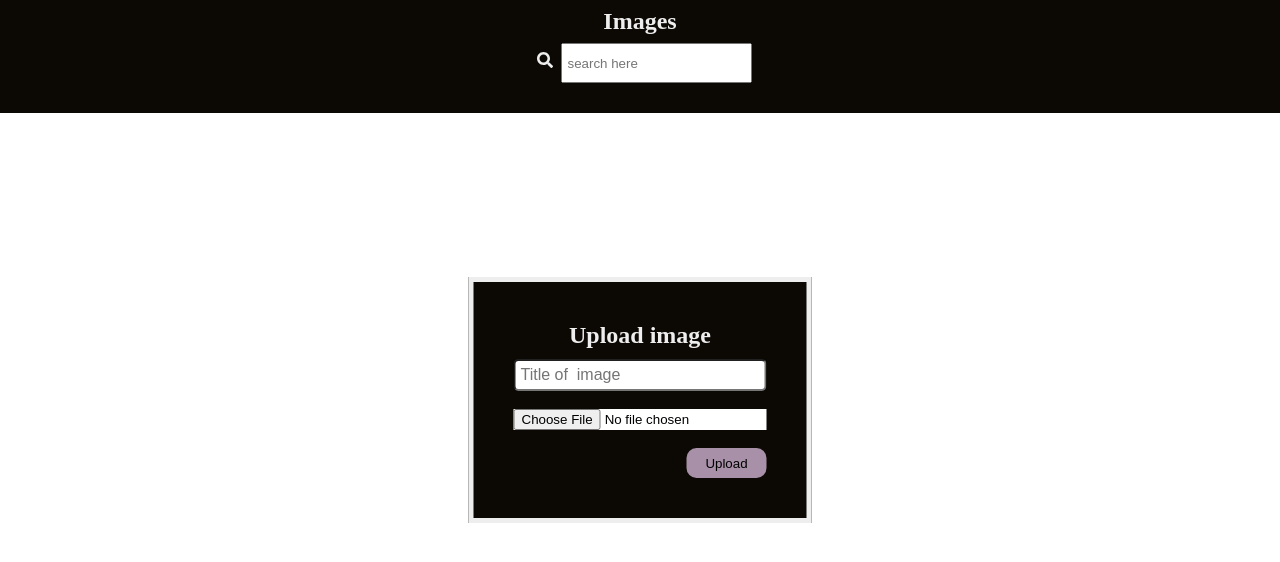
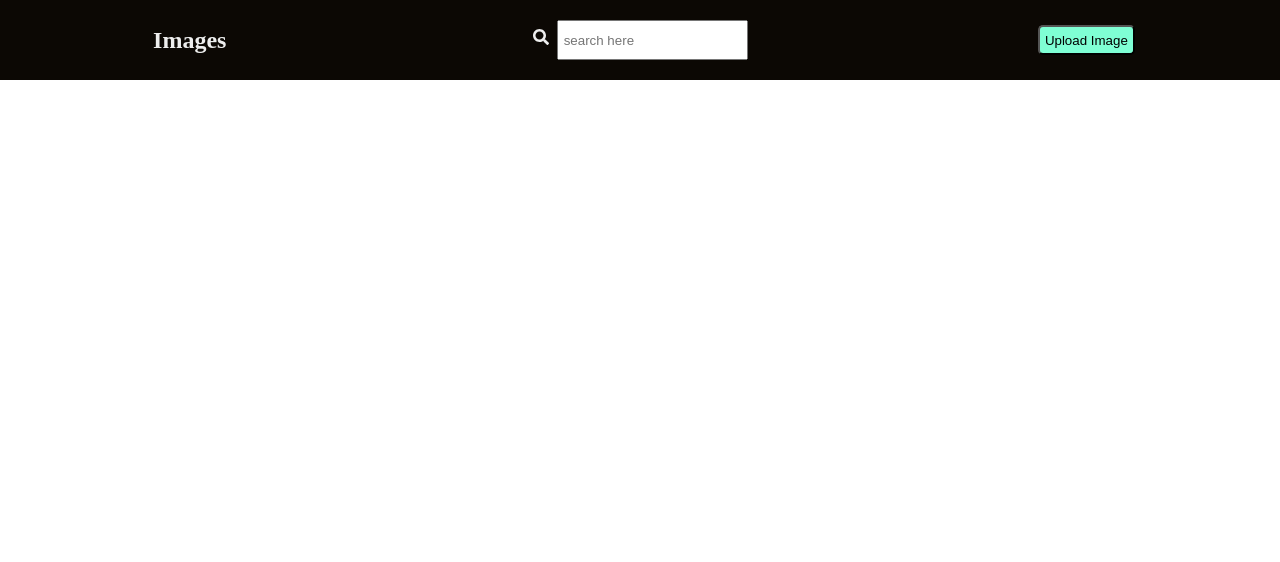
Before and after one commit to pjmiles/react-image-post, a React (Create React App) app: page / in a window 1280 px wide. Shown: the top 562 px of the page. Built offline with nearby package versions, Linux system fonts and the light colour scheme.

Commit message:
modal function for upload

```diff
--- a/src/App.js
+++ b/src/App.js
@@ -1,11 +1,10 @@
 import './App.css';
 import Header from './components/header/Header';
-import ImageForm from './components/form/ImageForm';
+
 function App() {
   return (
     <div className="App">
       <Header />
-      <ImageForm />
     </div>
   );
 }
--- a/src/components/form/ImageForm.css
+++ b/src/components/form/ImageForm.css
@@ -12,7 +12,7 @@
     background-color: var(--dark);
 }
 
-.image-form-container h2 {
+.image-form-container h1 {
     color: var(--light);
     text-align: center;
     margin-bottom: 10px;
@@ -52,3 +52,12 @@
     color: greenyellow;
     transition: 0.3s;
 }
+
+.form-close-btn {
+    text-align: right;
+}
+
+.close-button {
+    background-color: red;
+
+}
--- a/src/components/form/ImageForm.js
+++ b/src/components/form/ImageForm.js
@@ -1,11 +1,14 @@
+
 import "./ImageForm.css";
 
-const ImageForm = () => {
+const ImageForm = ({ closeModal }) => {
   return (
     <div className="image-form-section">
       <form className="image-form-container">
-        <h2>Upload image</h2>
-
+        <div className="form-close-btn">
+          <button className="close-button" onClick={() => closeModal(true)}> X </button>
+        </div>
+        <h1>Upload image</h1>
         <div className="form-control">
           <label htmlFor="title" />
           <input
--- a/src/components/header/Header.css
+++ b/src/components/header/Header.css
@@ -1,9 +1,9 @@
 .header {
     display: flex;
-    flex-direction: column;
-    justify-content: center;
+    justify-content: space-around;
     align-items: center;
     background: var(--dark);
+    height: 80px;
 }
 
 .header h2 {
@@ -14,7 +14,7 @@
 .header-input {
     padding: 5px;
     height: 40px;
-    margin-bottom: 30px;
+
 }
 
 .header-input-container {
@@ -25,3 +25,16 @@
     color: var(--light);
     margin: 0 8px;
 }
+
+.upload-btn{
+   height: 30px;
+   padding: 5px;
+   border-radius: 5px;
+   background: aquamarine;
+   cursor: pointer;
+}
+
+.upload-btn:hover {
+    background: plum;
+    transition: 0.3s;
+}
--- a/src/components/header/Header.js
+++ b/src/components/header/Header.js
@@ -1,22 +1,38 @@
-import './Header.css'
-import { FaSearch } from 'react-icons/fa'
+import { useState } from "react";
+import "./Header.css";
+import { FaSearch } from "react-icons/fa";
+import ImageForm from "../form/ImageForm";
 
 const Header = () => {
+  const [openModal, setOpenModal] = useState(false);
+  const handleOpen = () => {
+    setOpenModal(true);
+  };
+
   return (
+    <>
       <div className="header">
         <h2>Images</h2>
         <div className="header-conatiner">
           <div className="header-input-container">
-                <FaSearch className="search-icon"/>
+            <FaSearch className="search-icon" />
             <input
               type="text"
               className="header-input"
               placeholder="search here"
-                id=""/>
+              id=""
+            />
           </div>
         </div>
+        <div className="header-upload-btn">
+          <button className="upload-btn" onClick={() => handleOpen()}>
+            Upload Image
+          </button>
         </div>
-  )
-}
+      </div>
+      {openModal && <ImageForm />}
+    </>
+  );
+};
 
-export default Header
+export default Header;
```
Lines whose indentation alone changed are shown as unchanged.
